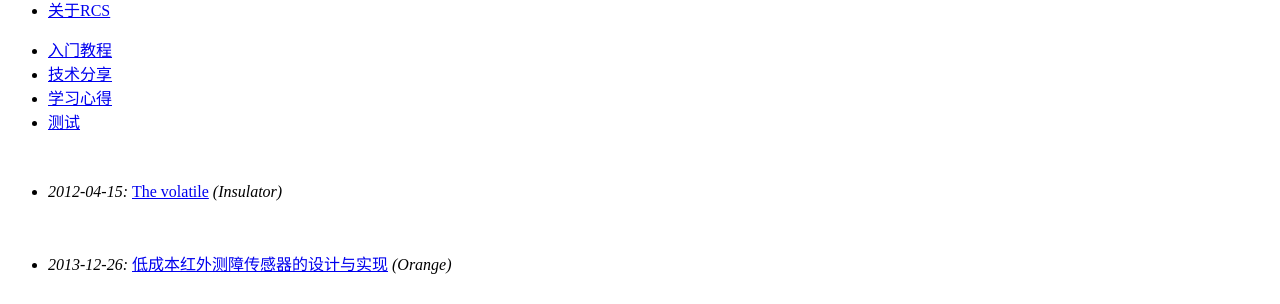
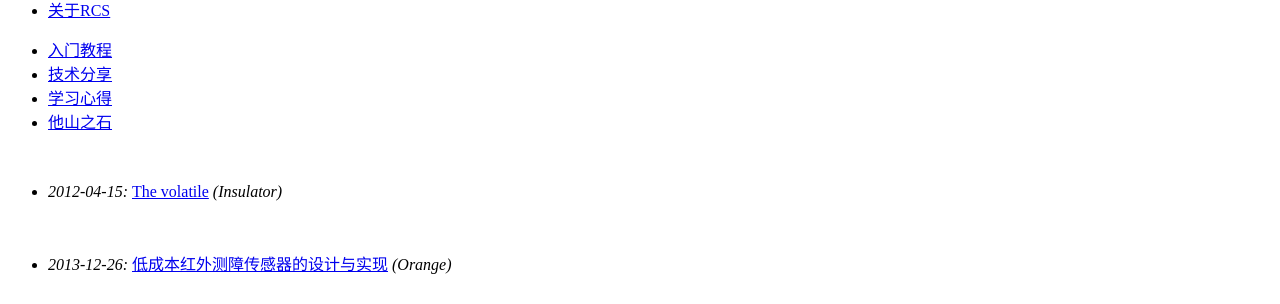
Before and after one commit to RCSTech/RCSTech.github.io, a Jekyll site: the page built from categories.html, in a window 1280 px wide. Shown: the part 212-516 px from the top of the page. Built offline with Jekyll 4.4.1, drawn with Linux system fonts in a browser that asks for light colours; nearby versions of some CDN libraries; Markdown is read by kramdown in place of the engine named in the settings; a style sheet for code colours, icons or effects is not loaded.

```diff
--- a/_posts/2013-12-27-test.md
+++ b/_posts/2013-12-27-test.md
@@ -2,8 +2,8 @@
 layout: post
 title: "TEST"
 author: wk
-description: "测试"
-category: "测试"
+description: 不知道
+category: 他山之石
 tags:
     - 测试啊啊啊
 ---
```
